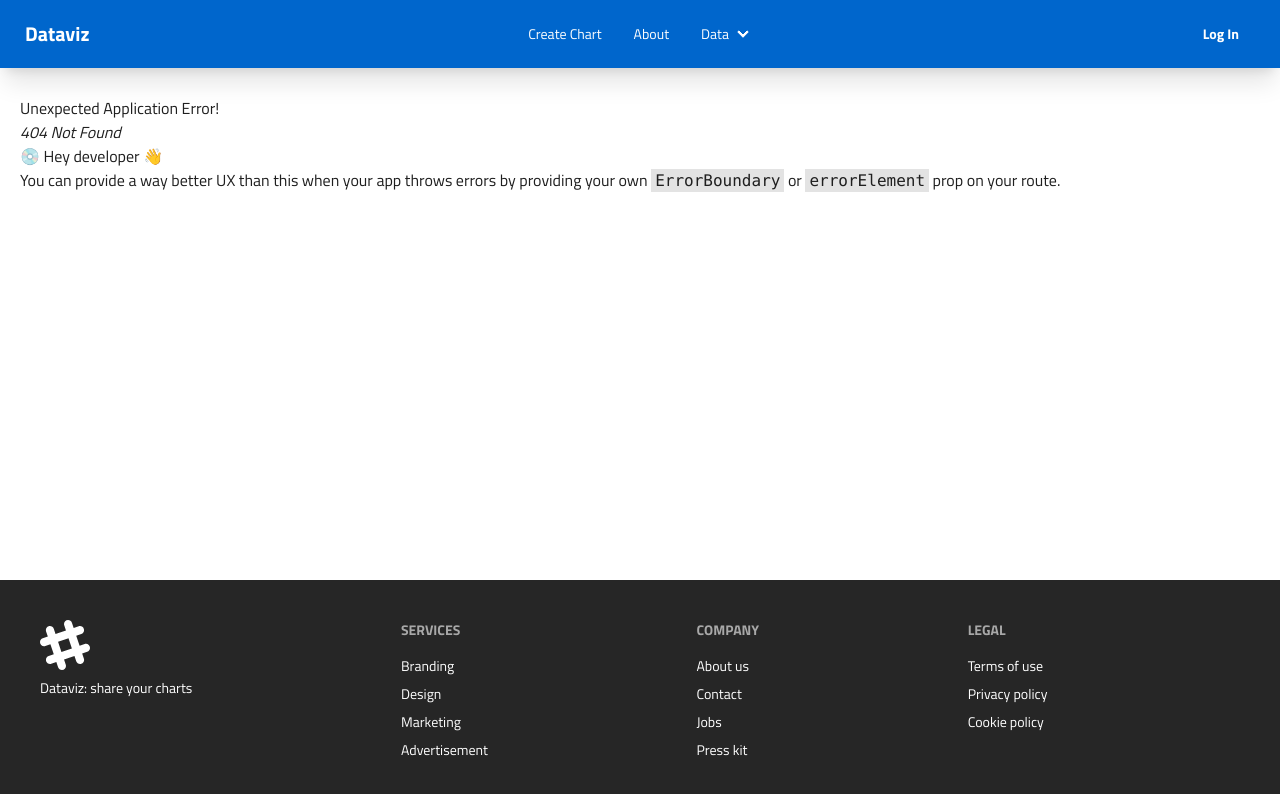
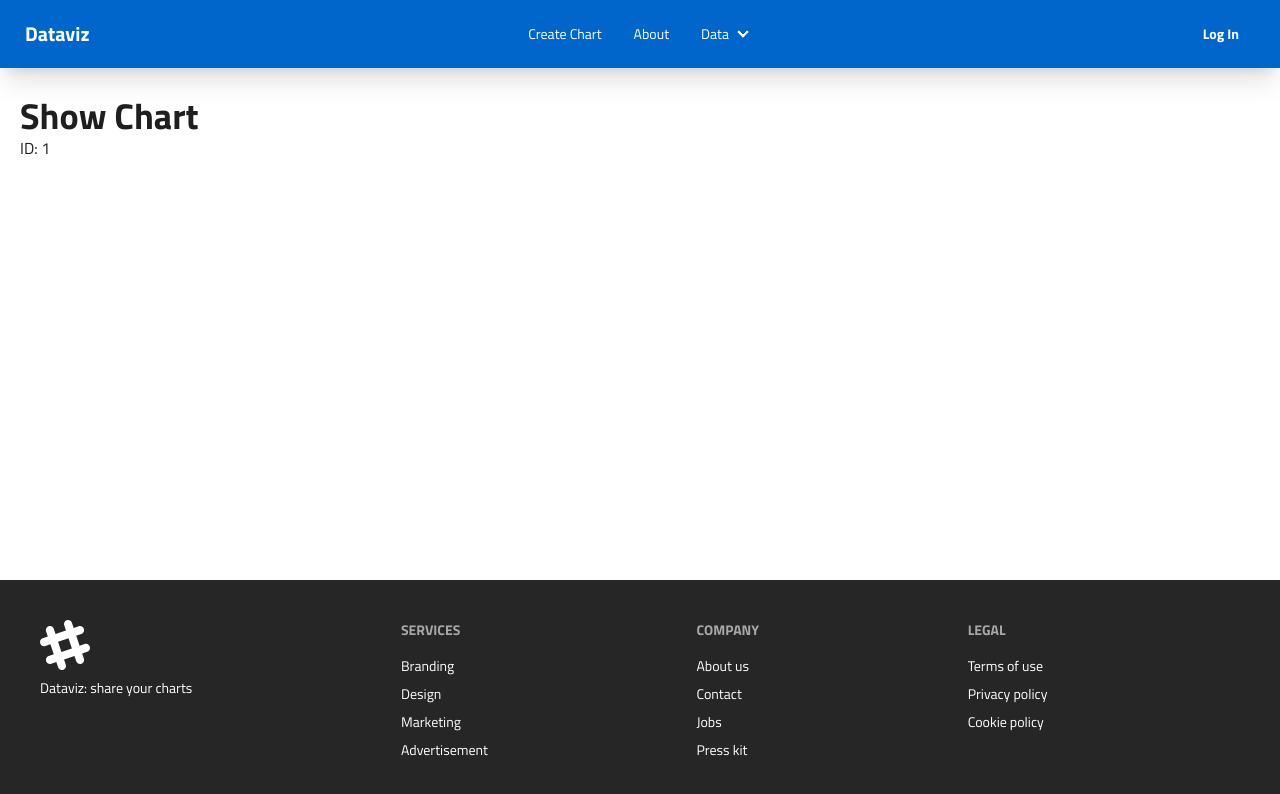
Before and after one commit to teamdigitale/dataviz-webapp, a React (Vite) app: page /chart/1 in a window 1280 px wide. Before the commit this address had no page. Shown: the top 794 px of the page. Built offline with nearby package versions, Linux system fonts and the light colour scheme; no server answers.

Commit message:
show chart

```diff
--- /dev/null
+++ b/src/pages/ShowChartPage.tsx
@@ -0,0 +1,29 @@
+import { useEffect, useState } from "react";
+import { useParams } from "react-router-dom";
+import RenderChart from "../components/RenderChart";
+
+const SERVER_HOST = "http://localhost:3003";
+
+function ShowChartPage() {
+  const { id } = useParams();
+  const [chartData, setChartData] = useState<any>(null);
+  useEffect(() => {
+    fetch(`${SERVER_HOST}/charts/show/${id}`)
+      .then((res) => res.json())
+      .then((data) => setChartData(data));
+  }, []);
+
+  return (
+    <div className="">
+      <h1 className="text-4xl font-bold">
+        {`${(chartData as any)?.name ?? "Show Chart"}`}{" "}
+      </h1>
+      <div>ID: {id}</div>
+      <div className="p-4">
+        {chartData && <RenderChart {...(chartData as any)} />}
+      </div>
+    </div>
+  );
+}
+
+export default ShowChartPage;
```
Also changed, not shown: src/main.tsx (+19 -15 lines).
